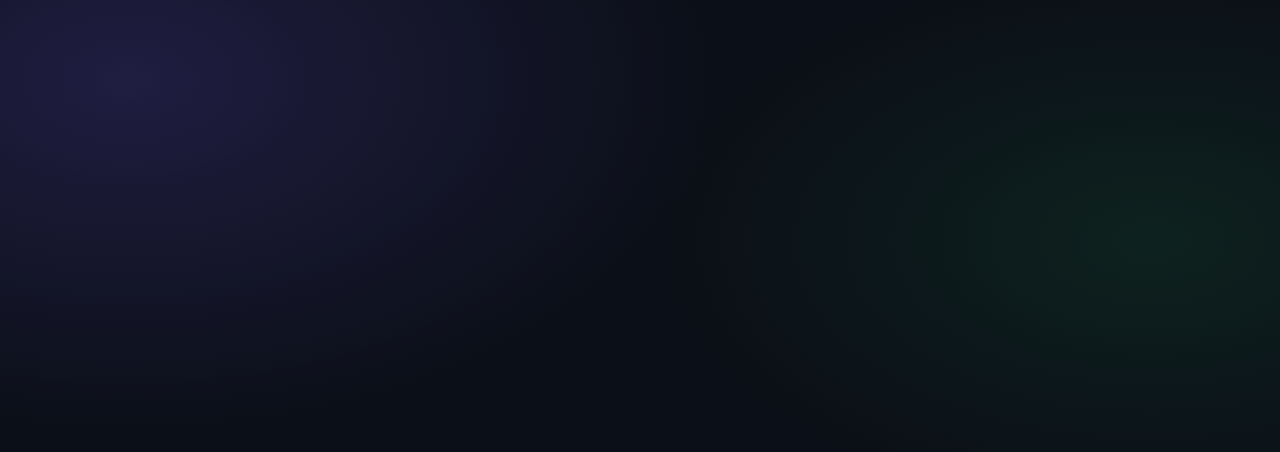
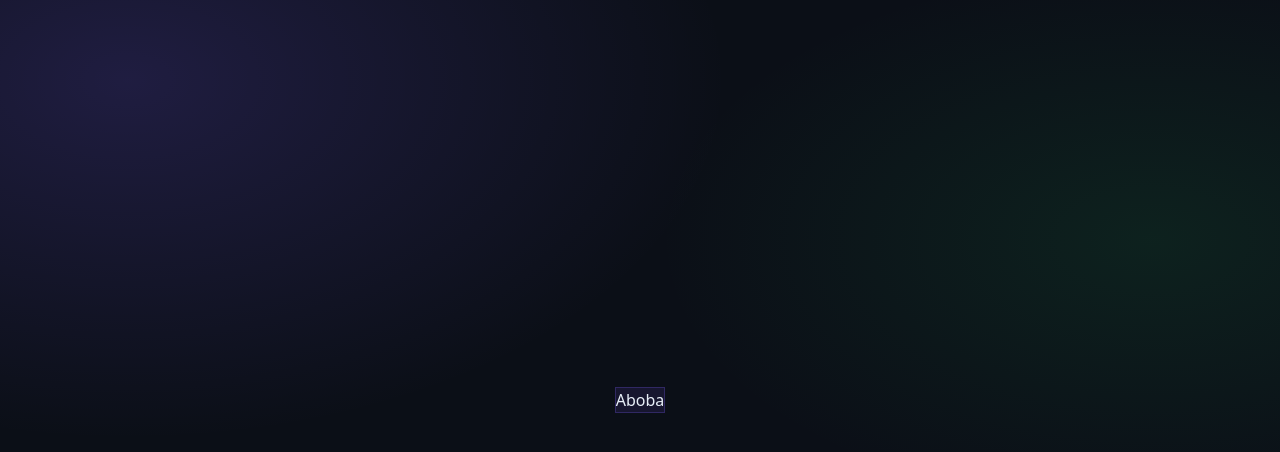
Before and after one commit to igorusenko/aitency, an Angular app: page /login in a window 1280 px wide. Before the commit this address led to /. Shown: the top 452 px of the page. Built offline with nearby package versions, Linux system fonts and the light colour scheme.

Commit message:
login page added

```diff
--- a/angular.json
+++ b/angular.json
@@ -44,7 +44,7 @@
                 {
                   "type": "anyComponentStyle",
                   "maximumWarning": "4kB",
-                  "maximumError": "8kB"
+                  "maximumError": "20kB"
                 }
               ],
               "outputHashing": "all"
--- a/src/app/app.routes.ts
+++ b/src/app/app.routes.ts
@@ -21,5 +21,11 @@ export const routes: Routes = [
           import('./pages/automations/automations').then((m) => m.Automations),
       }
     ]
+  },
+  {
+    path: 'login',
+    title: 'Login',
+    loadComponent: () =>
+      import('./pages/login/login').then((m) => m.Login),
   }
 ];
--- /dev/null
+++ b/src/app/pages/login/login.html
@@ -0,0 +1,3 @@
+<div class="login">
+  Aboba
+</div>
--- /dev/null
+++ b/src/app/pages/login/login.scss
@@ -0,0 +1,12 @@
+:host {
+  & {
+    @apply h-full flex items-center justify-center;
+  }
+
+  .login {
+    @apply flex items-center border border-transparent;
+    color: var(--text);
+    background: rgba(124,92,255,.10);
+    border-color: rgba(124,92,255,.25);
+  }
+}
--- /dev/null
+++ b/src/app/pages/login/login.ts
@@ -0,0 +1,11 @@
+import { Component } from '@angular/core';
+
+@Component({
+  selector: 'app-login',
+  imports: [],
+  templateUrl: './login.html',
+  styleUrl: './login.scss',
+})
+export class Login {
+
+}
```
Also changed, not shown: 1 other file (tests, documents, lock files or other folders).
